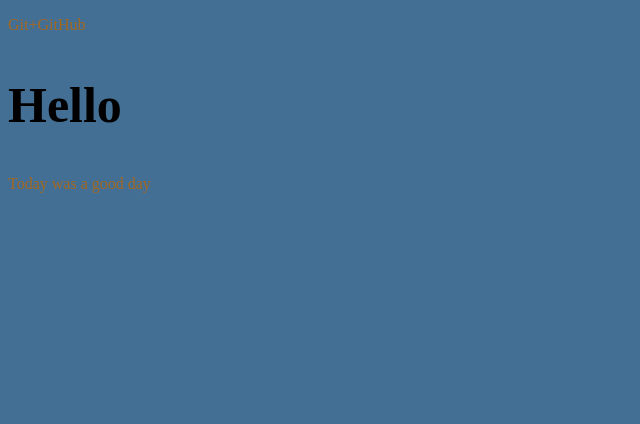
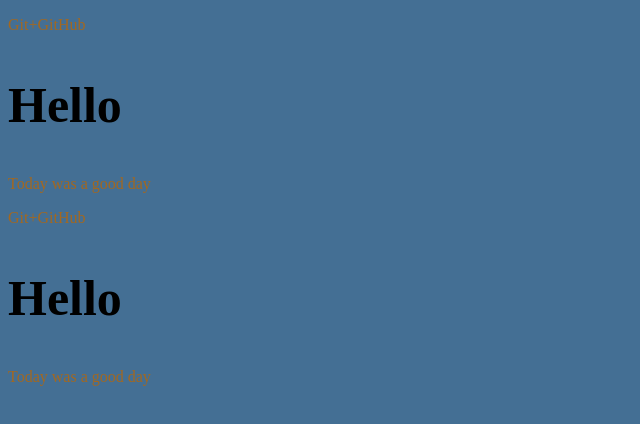
Before and after one commit to Space-item/gitTest, a plain HTML site: page index.html in a window 1280 px wide. Shown: the whole page, without its empty margins (0-640 px from the left). Drawn offline with Linux system fonts and the light colour scheme.

Commit message:
Branch about

```diff
--- a/index.html
+++ b/index.html
@@ -11,5 +11,8 @@
     <p>Git+GitHub</p>
     <h2>Hello</h2>
     <p> Today was a good day</p>
+    <p>Git+GitHub</p>
+    <h2>Hello</h2>
+    <p> Today was a good day</p>
 </body>
 </html>
```
